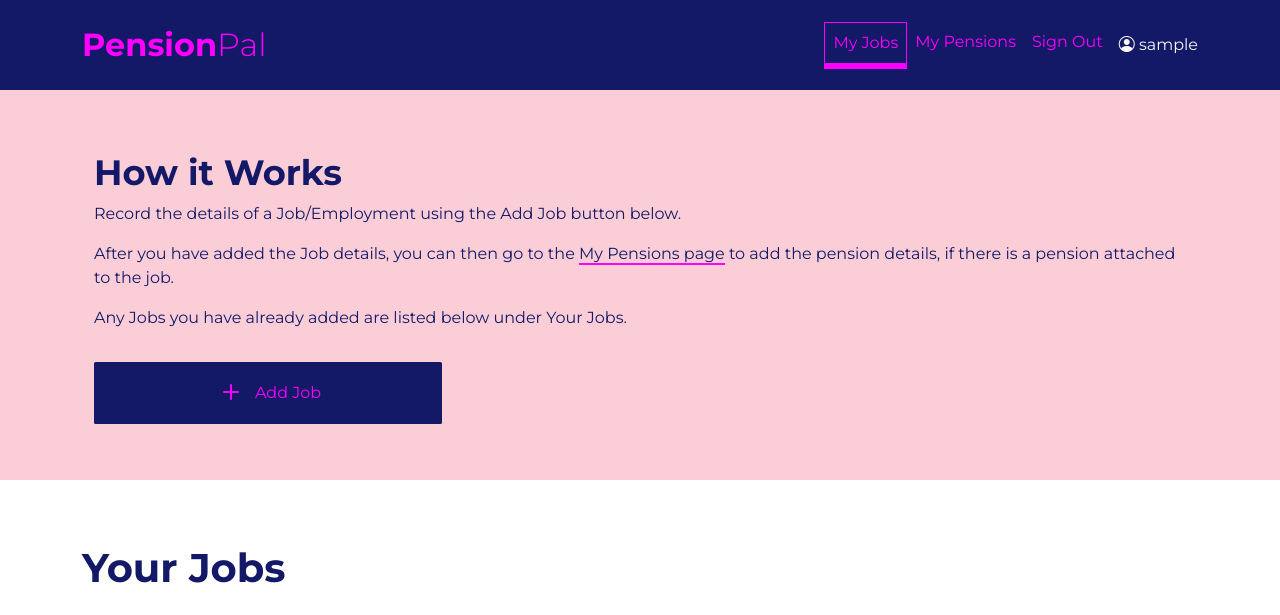
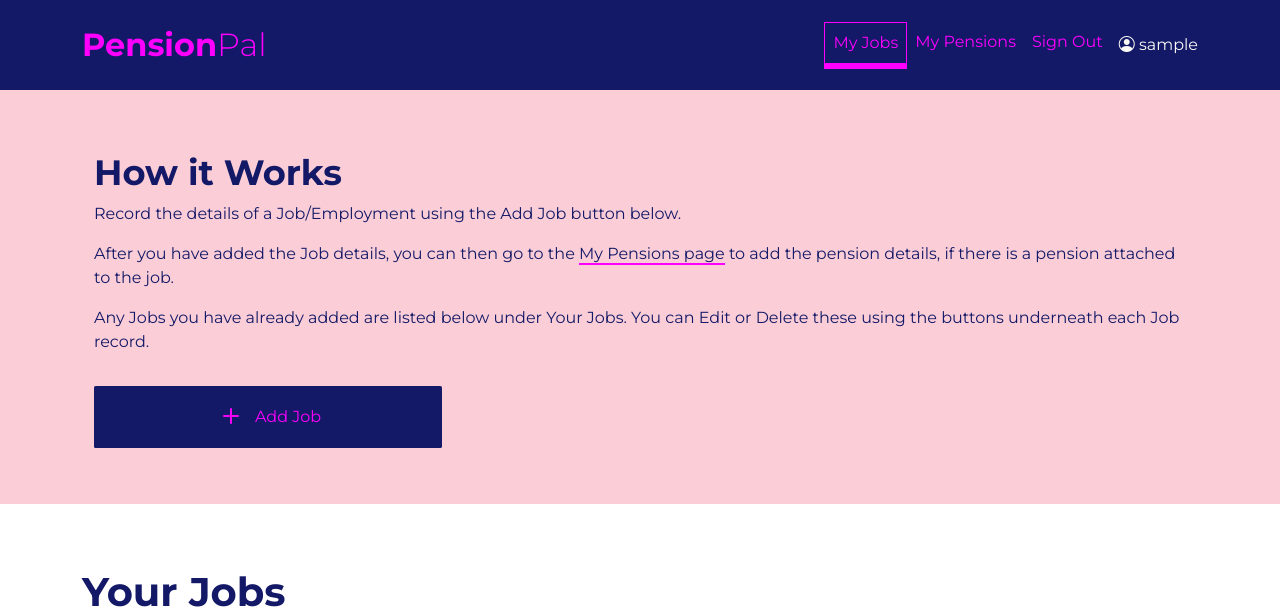
Before and after one commit to Fiona-T/pension-pal, a Django app: page /jobs/ in a window 1280 px wide. Shown: the top 615 px of the page. Run offline with Django 3.2, Linux system fonts and the light colour scheme; the visitor is signed in with stand-in values (Sample User, id 1); data that the repository does not hold is empty; some libraries are stand-ins or nearby versions.

Commit message:
feat: add note to top of my-jobs.html advising how to edit/delete a job

```diff
--- a/templates/my-jobs.html
+++ b/templates/my-jobs.html
@@ -11,7 +11,8 @@
             <p>Record the details of a Job/Employment using the Add Job button below.</p>
             <p>After you have added the Job details, you can then go to the <a href="{% url 'my_pensions' %}">My
                     Pensions page</a> to add the pension details, if there is a pension attached to the job.</p>
-            <p>Any Jobs you have already added are listed below under Your Jobs.</p>
+            <p>Any Jobs you have already added are listed below under Your Jobs. You can Edit or Delete these using the
+                buttons underneath each Job record.</p>
         </div>
         <div class="row">
             <div class="col-12 col-sm-10 col-md-8 col-lg-4 pt-3">
```
